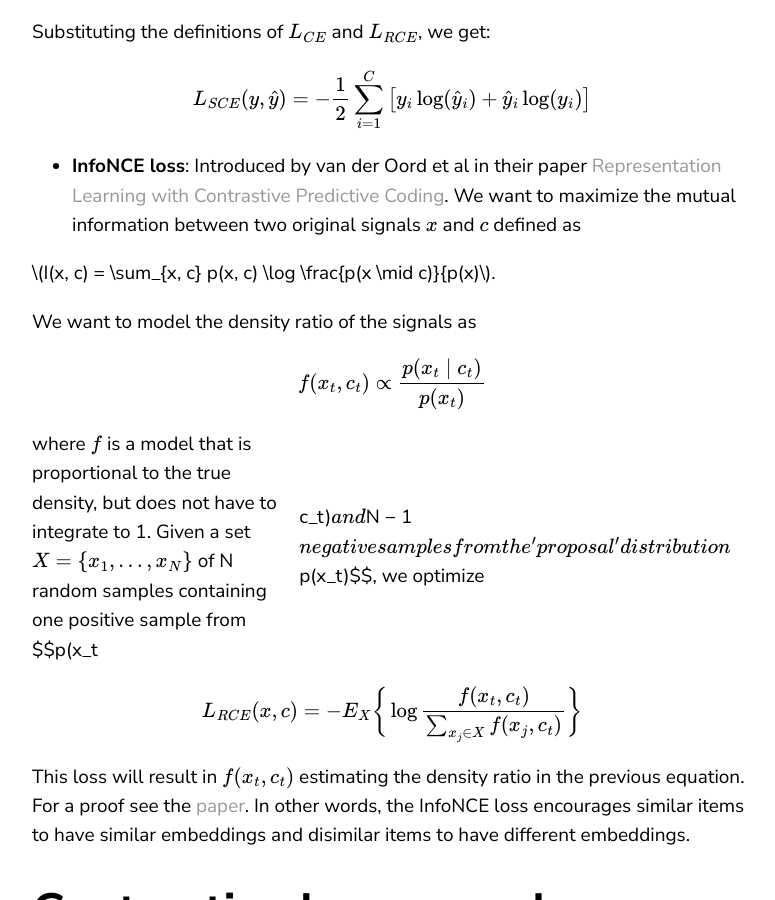
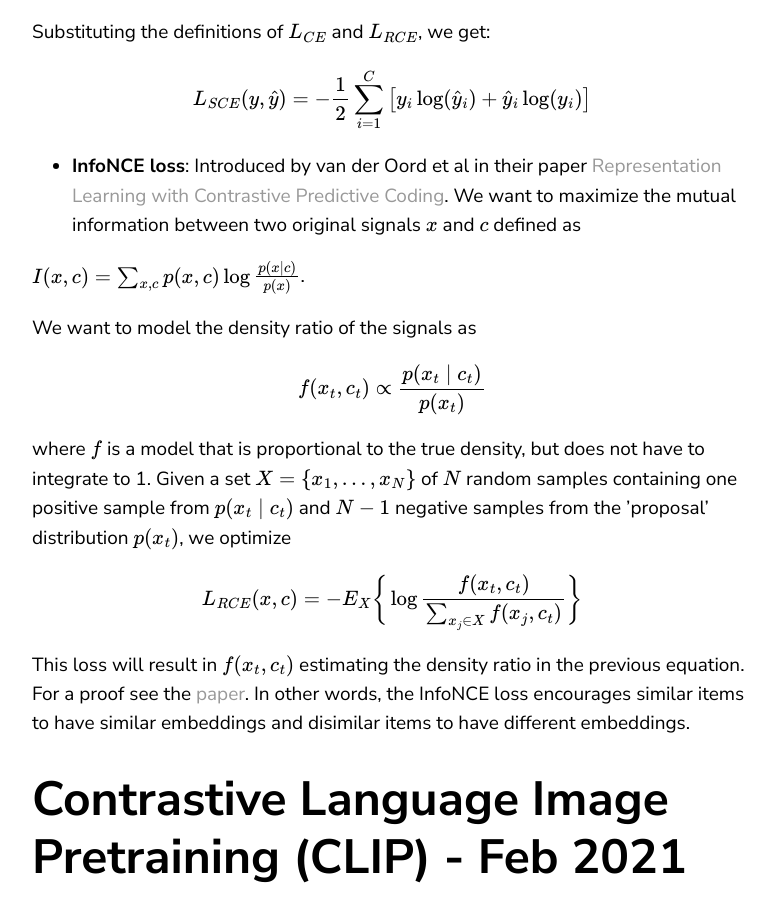
Before and after one commit to heinzermch/heinzermch.github.io, a Jekyll site: the page built from _posts/2025-01-18-on-combining-vision-and-language.md, in a window 1280 px wide and 900 px high, scrolled down 4554 px. Shown: the whole window, without its empty margins (68-843 px from the left). Built offline with Jekyll 4.4.1, drawn with Linux system fonts in a browser that asks for light colours; formulas are drawn with MathJax 3; comment, search, counter and statistics services are not loaded; some of the changed text lies outside the part shown.

Commit message:
fix latex in intro

```diff
--- a/_posts/2025-01-18-on-combining-vision-and-language.md
+++ b/_posts/2025-01-18-on-combining-vision-and-language.md
@@ -113,13 +113,13 @@
 
 - **InfoNCE loss**: Introduced by van der Oord et al in their paper [Representation Learning with Contrastive Predictive Coding](https://arxiv.org/abs/1807.03748). We want to maximize the mutual information between two original signals $$x$$ and $$c$$ defined as
 
-$$ I(x, c) = \sum_{x, c} p(x, c) \log \frac{p(x \mid c)}{p(x)$$.
+$$ I(x, c) = \sum_{x, c} p(x, c) \log \frac{p(x \mid c)}{p(x)}$$.
 
 We want to model the density ratio of the signals as
 
 $$f(x_t, c_t) \propto \frac{p(x_t \mid c_t)}{p(x_t)}$$
 
-where $$f$$ is a model that is proportional to the true density, but does not have to integrate to 1. Given a set $$X = \lbrace x_1, \dotsc, x_N \rbrace$$ of N random samples containing one positive sample from $$p(x_t|c_t)$$ and $$N − 1$$ negative samples from the ’proposal’ distribution $$p(x_t)$$, we optimize
+where $$f$$ is a model that is proportional to the true density, but does not have to integrate to 1. Given a set $$X = \lbrace x_1, \dotsc, x_N \rbrace$$ of $$N$$ random samples containing one positive sample from $$p(x_t \mid c_t)$$ and $$N − 1$$ negative samples from the ’proposal’ distribution $$p(x_t)$$, we optimize
 
 $$L_{RCE}(x, c) = - E_X \bigg \lbrace \log \frac{f(x_t, c_t)}{\sum_{x_j \in X} f(x_j, c_t)} \bigg \rbrace $$
 
```
Also changed, not shown: other parts of _posts/2025-01-18-on-combining-vision-and-language.md (+2 -2 lines).
